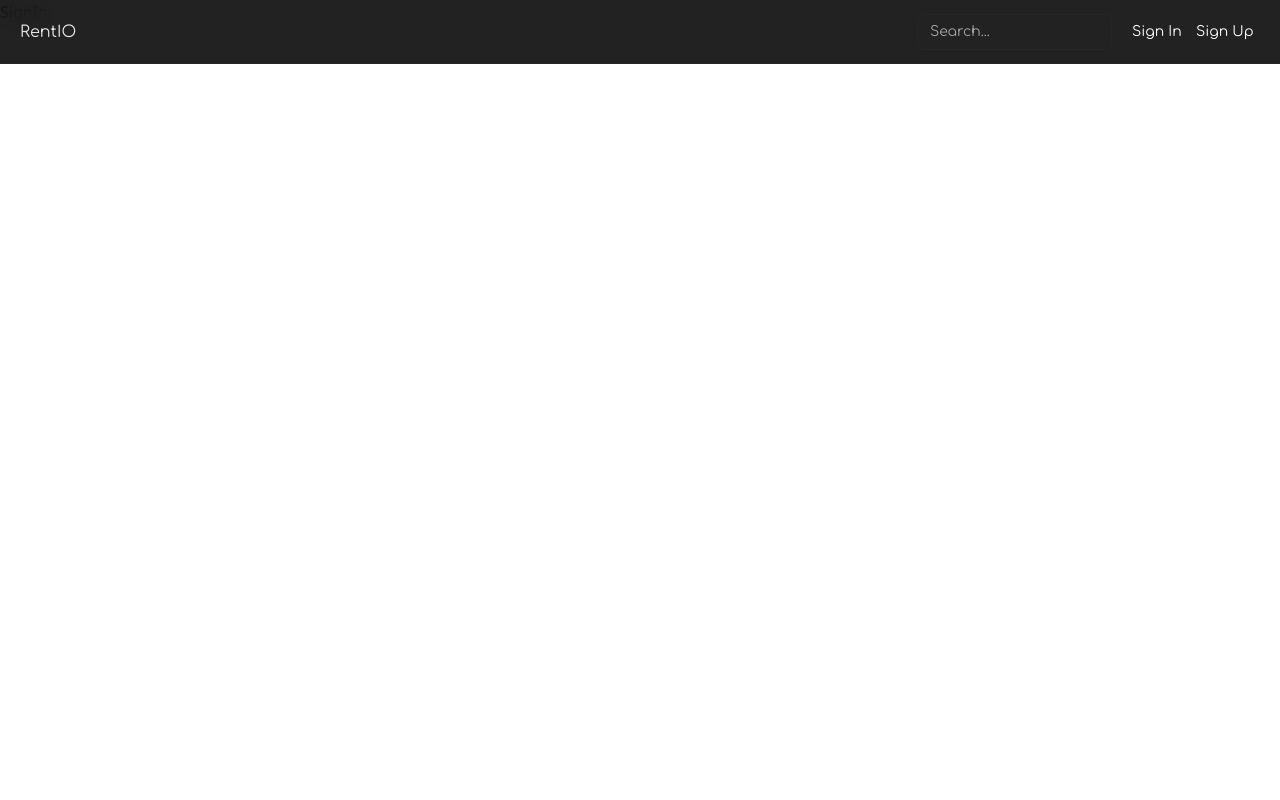
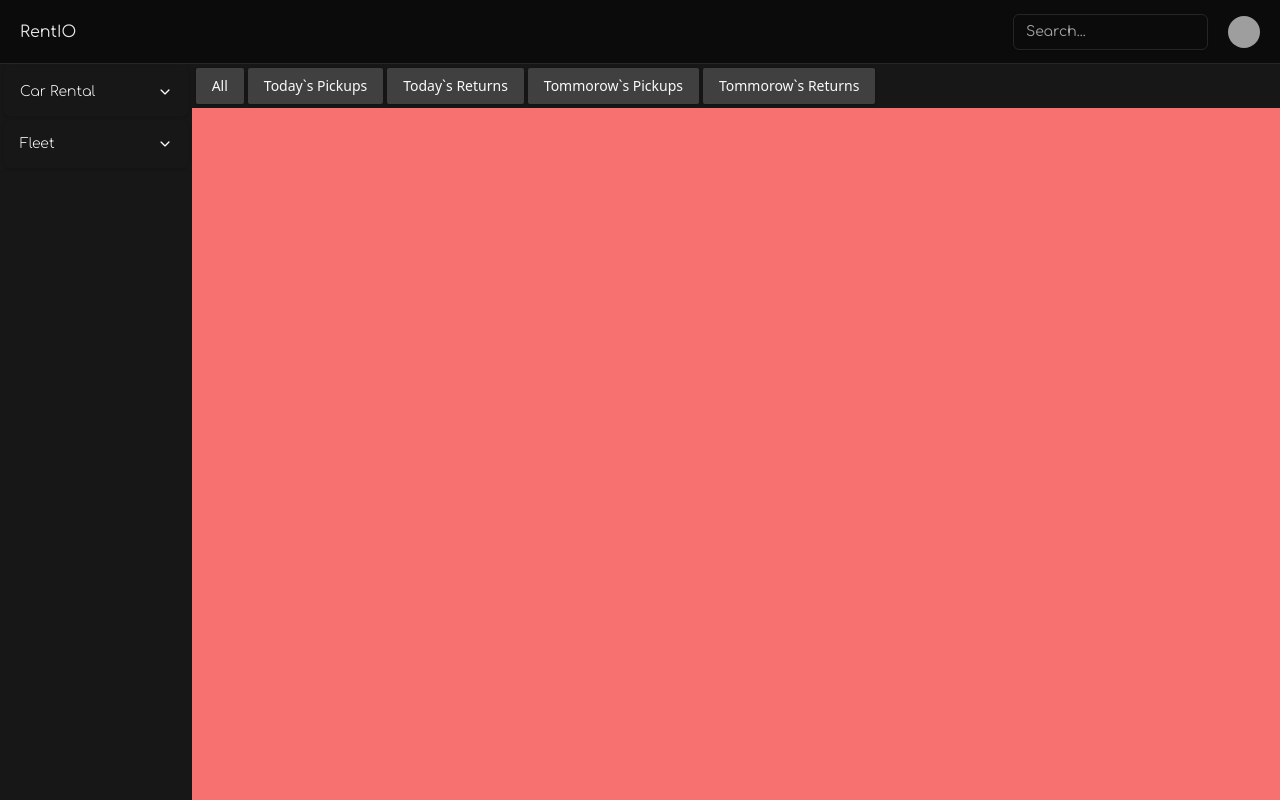
Before and after one commit to volodymyr-korolchuk/course-project-frontend, a React (Vite) app: page /home in a window 1280 px wide. Before the commit this address led to /sign-in. Built offline with nearby package versions, Linux system fonts and the light colour scheme; grey boxes are pictures that could not be loaded.

Commit message:
refactor: app layout reimplemented

```diff
--- a/package.json
+++ b/package.json
@@ -15,6 +15,7 @@
     "@radix-ui/react-dropdown-menu": "^2.0.6",
     "@radix-ui/react-icons": "^1.3.0",
     "@radix-ui/react-slot": "^1.0.2",
+    "@radix-ui/react-tabs": "^1.0.4",
     "class-variance-authority": "^0.7.0",
     "clsx": "^2.1.0",
     "react": "^18.2.0",
--- a/routes.ts
+++ b/routes.ts
@@ -1,3 +1,3 @@
 export const appRoutes = ["/", "/sign-in", "/sign-up"];
 
-export const publicRoutes = ["/sign-in", "/sign-up"];
+export const publicRoutes = ["/", "/sign-in", "/sign-up"];
--- a/src/App.router.tsx
+++ /dev/null
@@ -1,38 +0,0 @@
-import { Navigate } from "react-router-dom";
-import { RouteObject } from "react-router-dom";
-import AppLayout from "./App.layout";
-import Home from "./pages/Home";
-import SignIn from "./pages/SignIn";
-import SignUp from "./pages/SignUp";
-
-const RouterBuilder = () => {
-  const generalRoutes: RouteObject[] = [
-    {
-      path: "/",
-      element: <Home />,
-    },
-    {
-      path: "/sign-in",
-      element: <SignIn />,
-    },
-    {
-      path: "/sign-up",
-      element: <SignUp />,
-    },
-    {
-      path: "*",
-      element: <Navigate to="/sign-in" replace />,
-    },
-  ];
-
-  const routes: RouteObject[] = [
-    {
-      element: <AppLayout />,
-      children: generalRoutes,
-    },
-  ];
-
-  return routes;
-};
-
-export default RouterBuilder;
--- a/src/App.tsx
+++ b/src/App.tsx
@@ -1,10 +1,30 @@
-import { RouterProvider, createBrowserRouter } from "react-router-dom";
-import { useMemo } from "react";
-import RouterBuilder from "./App.router";
+import {
+  Route,
+  RouterProvider,
+  createRoutesFromElements,
+  createBrowserRouter,
+} from "react-router-dom";
+
+import AppLayout from "./App.layout";
+import HomeLayout from "./pages/Home/Home.layout";
+import SignIn from "./pages/SignIn";
+import SignUp from "./pages/SignUp";
+import TabPanel from "./components/Home/TabPanel";
+
+const router = createBrowserRouter(
+  createRoutesFromElements(
+    <Route path="/" element={<AppLayout />}>
+      <Route path="sign-in" element={<SignIn />} />
+      <Route path="sign-up" element={<SignUp />} />
+      <Route path="home" element={<HomeLayout />}>
+        <Route path="" element={<TabPanel />}></Route>
+      </Route>
+    </Route>
+  )
+);
 
 function App() {
-  const routes = useMemo(() => RouterBuilder(), []);
-  return <RouterProvider router={createBrowserRouter(routes)} />;
+  return <RouterProvider router={router} />;
 }
 
 export default App;
--- a/src/components/Collapsibles/CollapsibleWrapper.tsx
+++ b/src/components/Collapsibles/CollapsibleWrapper.tsx
@@ -5,6 +5,7 @@ import {
   CollapsibleTrigger,
 } from "../ui/collapsible";
 import { Button } from "../ui/button";
+import { IoIosArrowDown } from "react-icons/io";
 
 interface Props {
   children: React.ReactNode[];
@@ -22,8 +23,8 @@ const CollapsibleWrapper: React.FC<Props> = ({ children, triggerTitle }) => {
     >
       <div className="flex items-center justify-between space-x-4">
         <CollapsibleTrigger asChild>
-          <Button className="flex-1 justify-start font-light font-comfortaa h-12 rounded-sm hover:bg-neutral-700">
-            {triggerTitle}
+          <Button className="flex-1 justify-between font-light font-comfortaa h-12 rounded-sm hover:bg-neutral-700">
+            {triggerTitle} <IoIosArrowDown />
           </Button>
         </CollapsibleTrigger>
       </div>
--- a/src/components/Home/Sidebar.tsx
+++ b/src/components/Home/Sidebar.tsx
@@ -21,7 +21,7 @@ const Sidebar = () => {
   const fleetEntries = ["Garage", "Classes", "In Use"];
 
   return (
-    <aside className="w-56 bg-neutral-900 h-full p-1">
+    <aside className="min-w-40 w-56 bg-neutral-900 h-full p-1">
       <section className="flex flex-col items-center justify-center gap-1">
         <CollapsibleWrapper triggerTitle="Car Rental">
           {carRentalEntries.map((item) => (
--- /dev/null
+++ b/src/components/Home/TabPanel.tsx
@@ -0,0 +1,25 @@
+import { Button } from "../ui/button";
+
+const TabPanel = () => {
+  const list = [
+    "All",
+    "Today`s Pickups",
+    "Today`s Returns",
+    "Tommorow`s Pickups",
+    "Tommorow`s Returns",
+  ];
+
+  return (
+    <ul className="flex gap-1 bg-primary text-white p-1 w-full overflow-auto">
+      {list.map((item) => (
+        <li key={item}>
+          <Button className="rounded-[2px] hover:bg-neutral-600 bg-neutral-700">
+            {item}
+          </Button>
+        </li>
+      ))}
+    </ul>
+  );
+};
+
+export default TabPanel;
--- /dev/null
+++ b/src/components/ui/tabs.tsx
@@ -0,0 +1,53 @@
+import * as React from "react"
+import * as TabsPrimitive from "@radix-ui/react-tabs"
+
+import { cn } from "@/lib/utils"
+
+const Tabs = TabsPrimitive.Root
+
+const TabsList = React.forwardRef<
+  React.ElementRef<typeof TabsPrimitive.List>,
+  React.ComponentPropsWithoutRef<typeof TabsPrimitive.List>
+>(({ className, ...props }, ref) => (
+  <TabsPrimitive.List
+    ref={ref}
+    className={cn(
+      "inline-flex h-9 items-center justify-center rounded-lg bg-muted p-1 text-muted-foreground",
+      className
+    )}
+    {...props}
+  />
+))
+TabsList.displayName = TabsPrimitive.List.displayName
+
+const TabsTrigger = React.forwardRef<
+  React.ElementRef<typeof TabsPrimitive.Trigger>,
+  React.ComponentPropsWithoutRef<typeof TabsPrimitive.Trigger>
+>(({ className, ...props }, ref) => (
+  <TabsPrimitive.Trigger
+    ref={ref}
+    className={cn(
+      "inline-flex items-center justify-center whitespace-nowrap rounded-md px-3 py-1 text-sm font-medium ring-offset-background transition-all focus-visible:outline-none focus-visible:ring-2 focus-visible:ring-ring focus-visible:ring-offset-2 disabled:pointer-events-none disabled:opacity-50 data-[state=active]:bg-background data-[state=active]:text-foreground data-[state=active]:shadow",
+      className
+    )}
+    {...props}
+  />
+))
+TabsTrigger.displayName = TabsPrimitive.Trigger.displayName
+
+const TabsContent = React.forwardRef<
+  React.ElementRef<typeof TabsPrimitive.Content>,
+  React.ComponentPropsWithoutRef<typeof TabsPrimitive.Content>
+>(({ className, ...props }, ref) => (
+  <TabsPrimitive.Content
+    ref={ref}
+    className={cn(
+      "mt-2 ring-offset-background focus-visible:outline-none focus-visible:ring-2 focus-visible:ring-ring focus-visible:ring-offset-2",
+      className
+    )}
+    {...props}
+  />
+))
+TabsContent.displayName = TabsPrimitive.Content.displayName
+
+export { Tabs, TabsList, TabsTrigger, TabsContent }
--- /dev/null
+++ b/src/pages/Home/Home.layout.tsx
@@ -0,0 +1,15 @@
+import Sidebar from "@/components/Home/Sidebar";
+import { Outlet } from "react-router-dom";
+
+const Home = () => {
+  return (
+    <main className="flex h-screen bg-primary overflow-hidden bg-green-100 pt-16">
+      <Sidebar />
+      <section className="w-full bg-red-400">
+        <Outlet />
+      </section>
+    </main>
+  );
+};
+
+export default Home;
--- a/src/pages/Home.tsx
+++ b/src/pages/Home/Home.tsx
@@ -1,10 +1,13 @@
 import Sidebar from "@/components/Home/Sidebar";
+import TabPanel from "@/components/Home/TabPanel";
 
 const Home = () => {
   return (
     <main className="flex h-screen bg-primary overflow-hidden bg-green-100 pt-16">
       <Sidebar />
-      <section className="flex-1 bg-red-400">main section</section>
+      <section className="w-full bg-red-400">
+        <TabPanel />
+      </section>
     </main>
   );
 };
```
Also changed, not shown: 1 other file (tests, documents, lock files or other folders).
